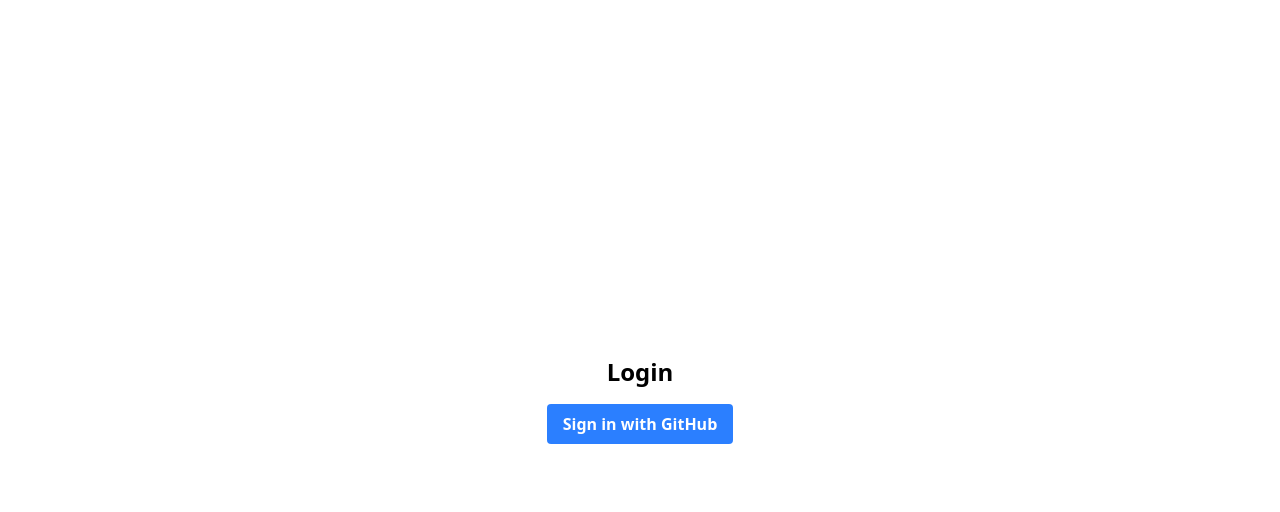
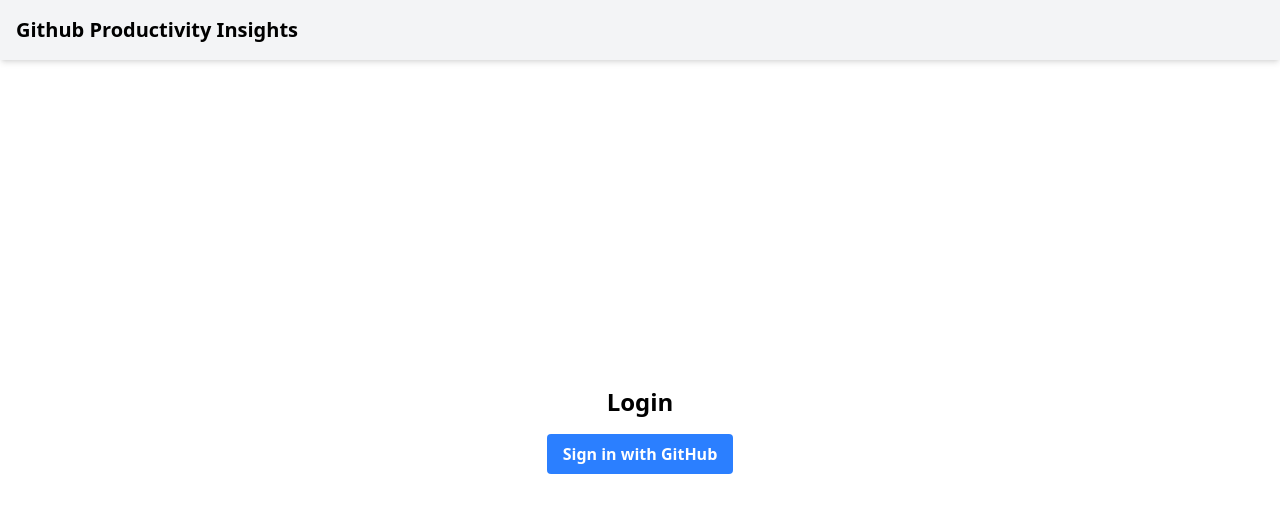
Before and after one commit to MrMaxBuilds/github-pr-counter-v2, a Next.js app: page /login in a window 1280 px wide. Shown: the top 512 px of the page. Built offline with nearby package versions, Linux system fonts and the light colour scheme.

Commit message:
added header with app name

```diff
--- a/src/app/login/page.tsx
+++ b/src/app/login/page.tsx
@@ -4,6 +4,8 @@
 import { useSearchParams } from "next/navigation";
 import { ErrorMessage } from "@/components/ErrorMessage";
 import { createClient } from "@/utils/supabase/client";
+import Header from "@/components/Header";
+
 export default function LoginPage() {
   const searchParams = useSearchParams();
   const error = searchParams.get("error");
@@ -26,7 +28,9 @@
   };
 
   return (
-    <div className="flex flex-col items-center justify-center min-h-screen">
+    <div className="min-h-screen flex flex-col">
+      <Header />
+      <div className="flex-1 flex flex-col items-center justify-center">
         {error && <ErrorMessage message="Authentication failed. Please try again." />}
         <h1 className="text-2xl font-bold mb-4">Login</h1>
         <button
@@ -36,5 +40,6 @@
           Sign in with GitHub
         </button>
       </div>
+    </div>
   );
 }
--- a/src/app/page.tsx
+++ b/src/app/page.tsx
@@ -1,7 +1,7 @@
 // app/page.tsx
 import { createClient } from "@/utils/supabase/server";
 import { redirect } from "next/navigation";
-import SignOutButton from "@/components/SignOutButton";
+import Header from "@/components/Header";
 
 export default async function Home() {
   const supabase = await createClient();
@@ -12,9 +12,12 @@
   }
 
   return (
-    <div className="flex flex-col items-center justify-center min-h-screen">
-      <h1 className="text-2xl font-bold mb-4">Welcome, {user.email}</h1>
-      <SignOutButton />
+    <div className="min-h-screen flex flex-col">
+      <Header user={user} />
+      <main className="flex-1 flex flex-col items-center justify-center p-4">
+        <h1 className="text-2xl font-bold mb-4">Welcome to the Dashboard</h1>
+        <p className="text-gray-600">This is your personalized dashboard.</p>
+      </main>
     </div>
   );
 }
--- /dev/null
+++ b/src/components/Header.tsx
@@ -0,0 +1,26 @@
+'use client';
+
+import SignOutButton from "./SignOutButton";
+import { User } from "@supabase/supabase-js";
+
+interface HeaderProps {
+  user?: User | null;
+}
+
+export default function Header({ user }: HeaderProps) {
+  return (
+    <header className="w-full bg-gray-100 shadow-md p-4">
+      <div className="container mx-auto flex justify-between items-center">
+        <div className="text-xl font-bold">Github Productivity Insights</div>
+        <div className="flex items-center gap-4">
+          {user && (
+            <>
+              <span className="text-gray-700">{user.email}</span>
+              <SignOutButton />
+            </>
+          )}
+        </div>
+      </div>
+    </header>
+  );
+}
```
Lines whose indentation alone changed are shown as unchanged.
